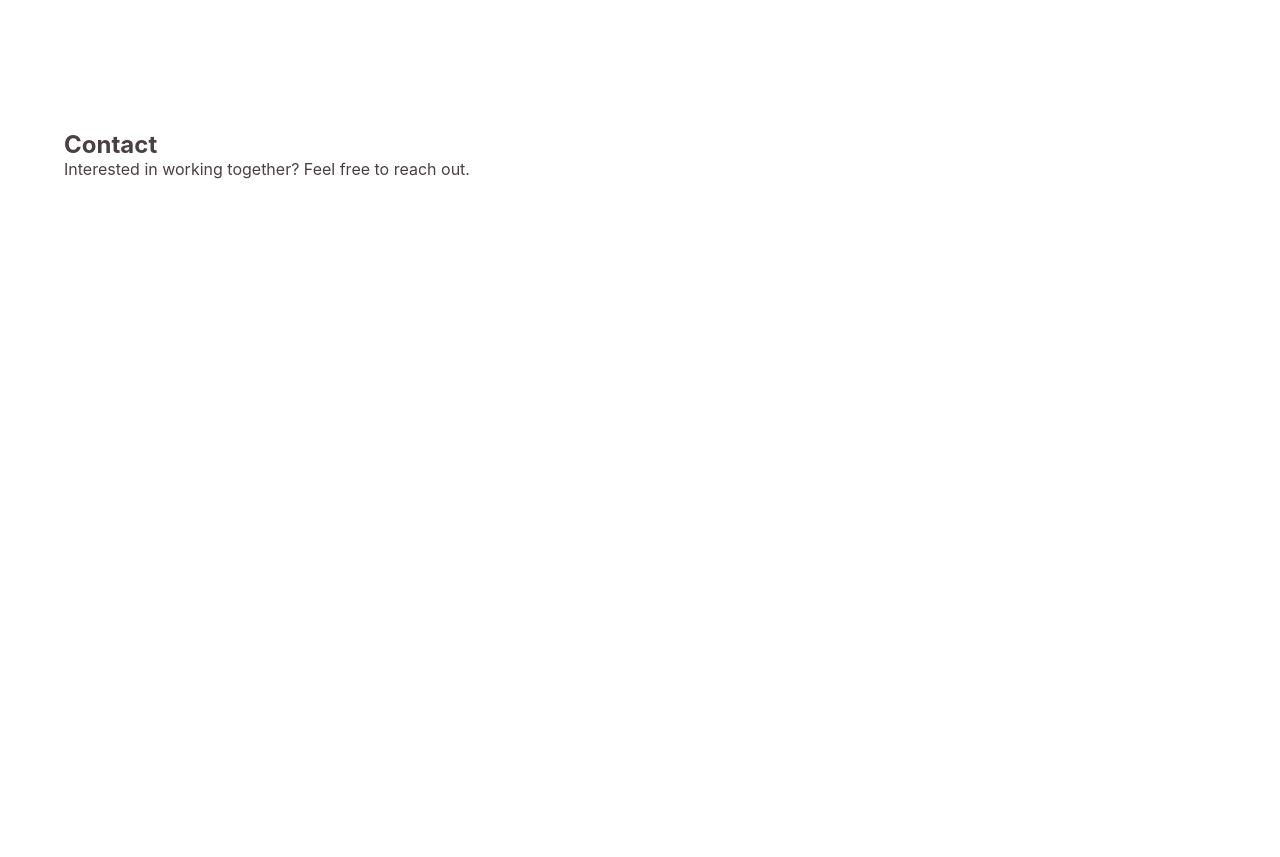
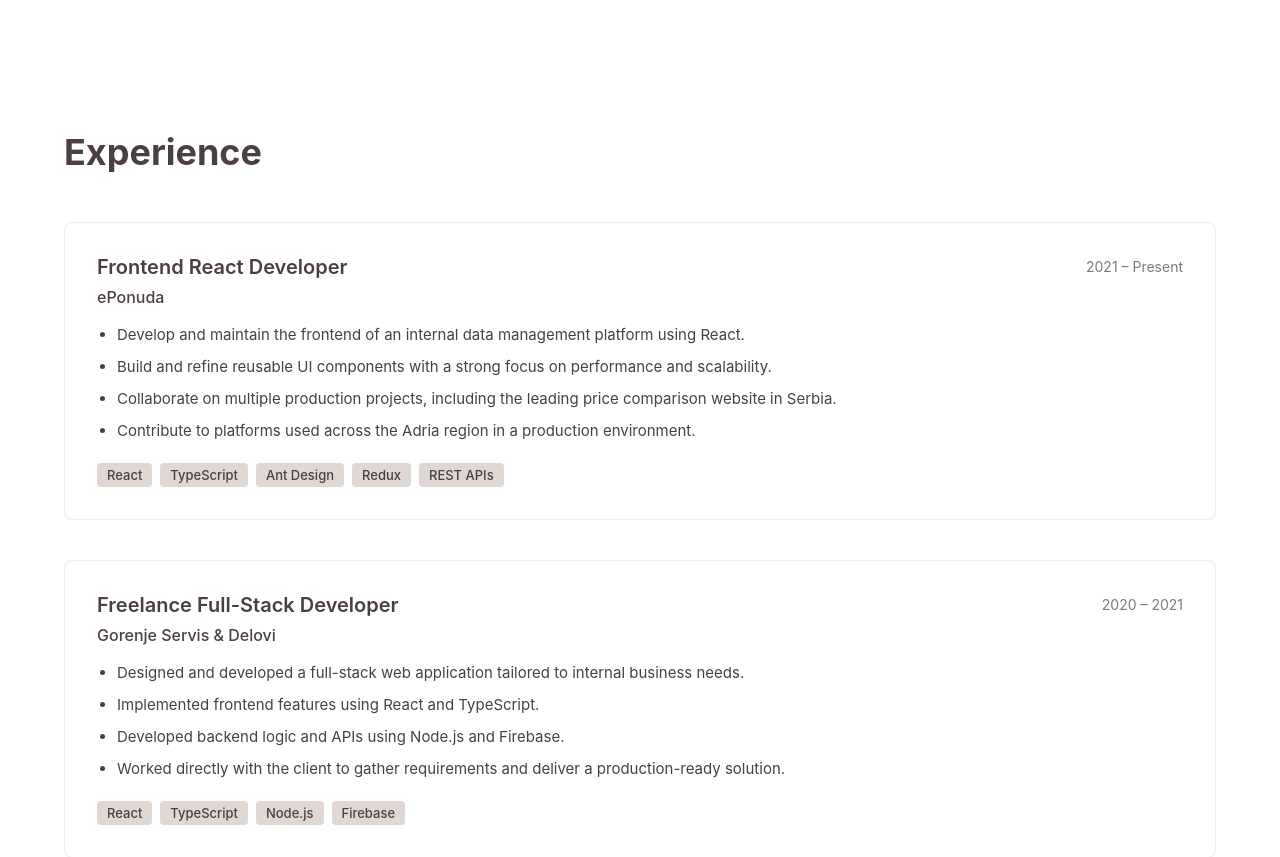
Before and after one commit to veljko-naumovic/frontend-portfolio, a React app: page / in a window 1280 px wide. Shown: the part 1060-1917 px from the top of the page. Before the commit the page ends 1319 px from the top, so only its background shows below. Built offline with nearby package versions, Linux system fonts and the light colour scheme; the HTML template or start-up script is replaced by a standard one.

Commit message:
Add experience section

```diff
--- a/src/App.tsx
+++ b/src/App.tsx
@@ -14,9 +14,9 @@ function App() {
 			<Header />
 			<Hero />
 			<About />
+			<Projects />
 			<Experience />
 			<Technologies />
-			<Projects />
 			<Contact />
 			<Footer />
 		</>
--- a/src/sections/Experience/Experience.scss
+++ b/src/sections/Experience/Experience.scss
@@ -0,0 +1,73 @@
+@use "../../styles/index" as *;
+
+.experience-title {
+    font-size: 36px;
+    font-weight: 700;
+    margin-bottom: 48px;
+    color: $secondary-color;
+}
+
+.experience-list {
+    display: flex;
+    flex-direction: column;
+    gap: 40px;
+}
+
+.experience-item {
+    padding: 32px;
+    border: 1px solid #eee;
+    border-radius: 8px;
+    background-color: #fff;
+}
+
+.experience-header {
+    display: flex;
+    justify-content: space-between;
+    align-items: center;
+    margin-bottom: 8px;
+}
+
+.experience-role {
+    font-size: 20px;
+    font-weight: 600;
+    color: $secondary-color;
+}
+
+.experience-period {
+    font-size: 14px;
+    color: rgba($secondary-color, 0.7);
+}
+
+.experience-company {
+    font-size: 16px;
+    font-weight: 500;
+    margin-bottom: 16px;
+    color: $secondary-color;
+}
+
+.experience-points {
+    margin-bottom: 20px;
+    padding-left: 20px;
+
+    li {
+        font-size: 15px;
+        line-height: 1.6;
+        margin-bottom: 8px;
+        color: $secondary-color;
+    }
+}
+
+.experience-tech {
+    display: flex;
+    flex-wrap: wrap;
+    gap: 8px;
+
+    span {
+        font-size: 13px;
+        padding: 4px 10px;
+        border-radius: 4px;
+        background-color: $primary-color;
+        color: $secondary-color;
+        font-weight: 500;
+    }
+}
--- a/src/sections/Experience/Experience.tsx
+++ b/src/sections/Experience/Experience.tsx
@@ -1,7 +1,76 @@
-import React from "react";
+import "./Experience.scss";
 
+const experience = [
+	{
+		role: "Frontend React Developer",
+		company: "ePonuda",
+		period: "2021 – Present",
+		points: [
+			"Develop and maintain the frontend of an internal data management platform using React.",
+			"Build and refine reusable UI components with a strong focus on performance and scalability.",
+			"Collaborate on multiple production projects, including the leading price comparison website in Serbia.",
+			"Contribute to platforms used across the Adria region in a production environment.",
+		],
+		tech: ["React", "TypeScript", "Ant Design", "Redux", "REST APIs"],
+	},
+	{
+		role: "Freelance Full-Stack Developer",
+		company: "Gorenje Servis & Delovi",
+		period: "2020 – 2021",
+		points: [
+			"Designed and developed a full-stack web application tailored to internal business needs.",
+			"Implemented frontend features using React and TypeScript.",
+			"Developed backend logic and APIs using Node.js and Firebase.",
+			"Worked directly with the client to gather requirements and deliver a production-ready solution.",
+		],
+		tech: ["React", "TypeScript", "Node.js", "Firebase"],
+	},
+	{
+		role: "Postal Center Operator",
+		company: "Post of Serbia",
+		period: "2005 – 2021",
+		points: [
+			"Worked as a video-coding operator supporting automated mail sorting systems.",
+			"Maintained accuracy and coordination in a high-volume production environment.",
+		],
+		tech: ["Operations", "Process Coordination"],
+	},
+];
 const Experience = () => {
-	return <div></div>;
+	return (
+		<section className="experience section" id="experience">
+			<div className="container">
+				<h2 className="experience-title">Experience</h2>
+
+				<div className="experience-list">
+					{experience.map((item) => (
+						<div key={item.role} className="experience-item">
+							<div className="experience-header">
+								<h3 className="experience-role">{item.role}</h3>
+								<span className="experience-period">
+									{item.period}
+								</span>
+							</div>
+
+							<p className="experience-company">{item.company}</p>
+
+							<ul className="experience-points">
+								{item.points.map((point) => (
+									<li key={point}>{point}</li>
+								))}
+							</ul>
+
+							<div className="experience-tech">
+								{item.tech.map((tech) => (
+									<span key={tech}>{tech}</span>
+								))}
+							</div>
+						</div>
+					))}
+				</div>
+			</div>
+		</section>
+	);
 };
 
 export default Experience;
```
